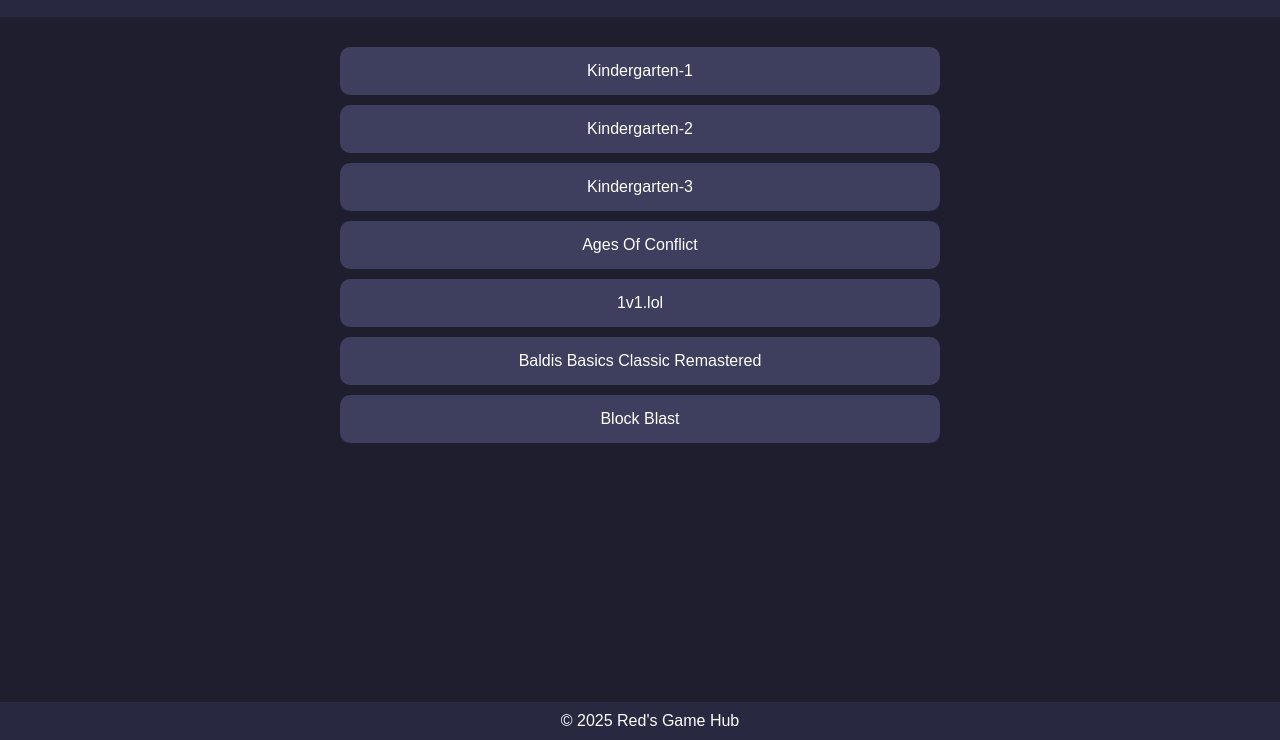
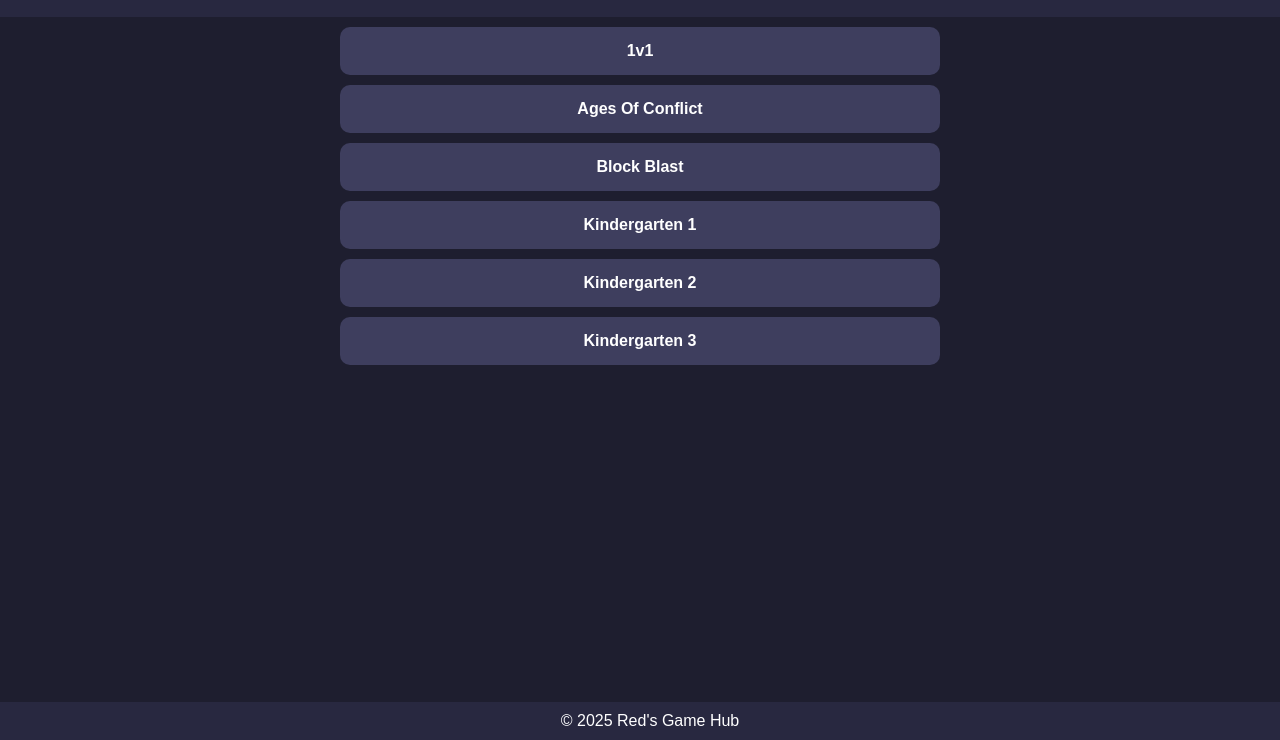
Before and after one commit to redtheredisredred/RedsBackupSites, a plain HTML site: page index.html in a window 1280 px wide. Shown: the part 60-800 px from the top of the page. Drawn offline with Linux system fonts and the light colour scheme.

Commit message:
Update index.html

```diff
--- a/index.html
+++ b/index.html
@@ -5,46 +5,32 @@
 <meta name="viewport" content="width=device-width, initial-scale=1.0">
 <title>Red's Game Hub</title>
 <style>
-body { font-family: Arial; background:#1e1e2f; color:#fff; text-align:center; margin:0; padding:0;}
-header {background:#282840; padding:20px;}
-header h1 {margin:0; color:#f5a623;}
-main {padding:20px;}
-ul {list-style:none; padding:0; max-width:600px; margin:0 auto;}
-li {margin:10px 0;}
-a {display:block; padding:15px; background:#3e3e5e; color:#fff; text-decoration:none; border-radius:10px; transition:0.2s;}
-a:hover {background:#f5a623; color:#000;}
-footer {text-align:center; padding:10px; background:#282840; position:fixed; bottom:0; width:100%;}
+body { font-family: Arial, sans-serif; background:#1e1e2f; color:#fff; margin:0; text-align:center; }
+header { padding:20px; background:#282840; }
+header h1 { margin:0; color:#f5a623; }
+ul { list-style:none; padding:0; max-width:600px; margin:auto; }
+li { margin:10px 0; }
+a { display:block; text-decoration:none; background:#3e3e5e; padding:15px; border-radius:10px; color:#fff; font-weight:bold; transition:0.2s;}
+a:hover { background:#f5a623; color:#000; }
+footer { text-align:center; padding:10px; background:#282840; position:fixed; bottom:0; width:100%; }
 </style>
 </head>
 <body>
-<header><h1>Red's Game Hub</h1></header>
+<header>
+  <h1>Red's Game Hub</h1>
+</header>
+
 <main>
-<ul id="game-list"></ul>
+  <ul>
+    <li><a href="games/1v1/index.html">1v1</a></li>
+    <li><a href="games/agesofconflict/index.html">Ages Of Conflict</a></li>
+    <li><a href="games/block blast/index.html">Block Blast</a></li>
+    <li><a href="games/kindergarten 1/index.html">Kindergarten 1</a></li>
+    <li><a href="games/kindergarten 2/index.html">Kindergarten 2</a></li>
+    <li><a href="games/kindergarten 3/index.html">Kindergarten 3</a></li>
+  </ul>
 </main>
+
 <footer>&copy; 2025 Red's Game Hub</footer>
-
-<script>
-const games = [
-  { folder: "Kindergarten-1", file: "Kindergarten-1.html" },
-  { folder: "Kindergarten-2", file: "Kindergarten-2.html" },
-  { folder: "Kindergarten-3", file: "Kindergarten-3.html" },
-  { folder: "Ages-of-Conflict", file: "Ages Of Conflict.html" },
-  { folder: "1v1-lol", file: "1v1.lol.html" },
-  { folder: "Baldis-Basics-Classic-Remastered", file: "Baldis Basics Classic Remastered.html" },
-  { folder: "Block-Blast", file: "Block Blast.html" }
-];
-
-const list = document.getElementById("game-list");
-
-games.forEach(game => {
-  const li = document.createElement("li");
-  const a = document.createElement("a");
-  a.href = `games/${game.folder}/${game.file}`;
-  a.textContent = game.file.replace(".html",""); // display name without extension
-  li.appendChild(a);
-  list.appendChild(li);
-});
-</script>
-
 </body>
 </html>
```
